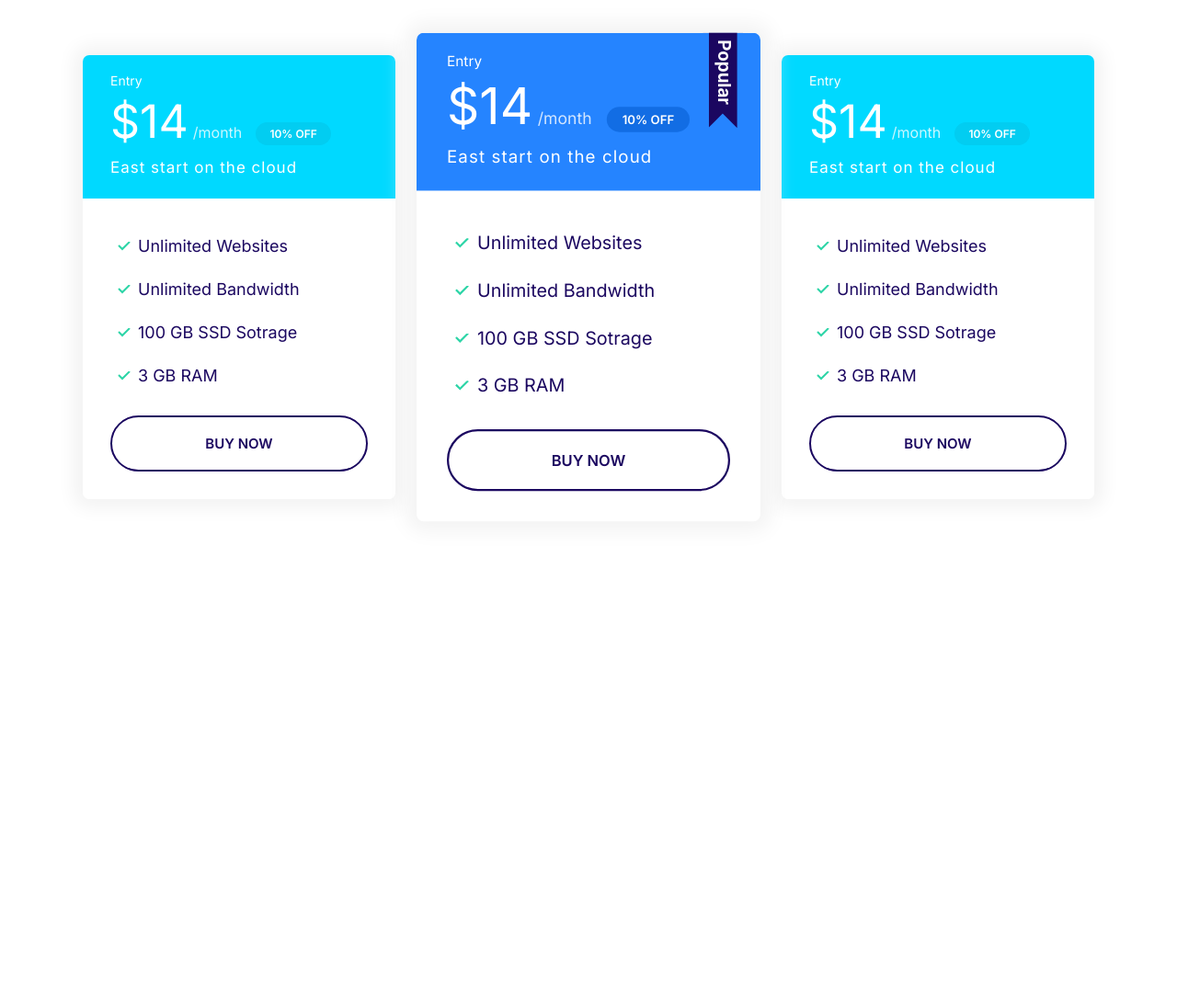
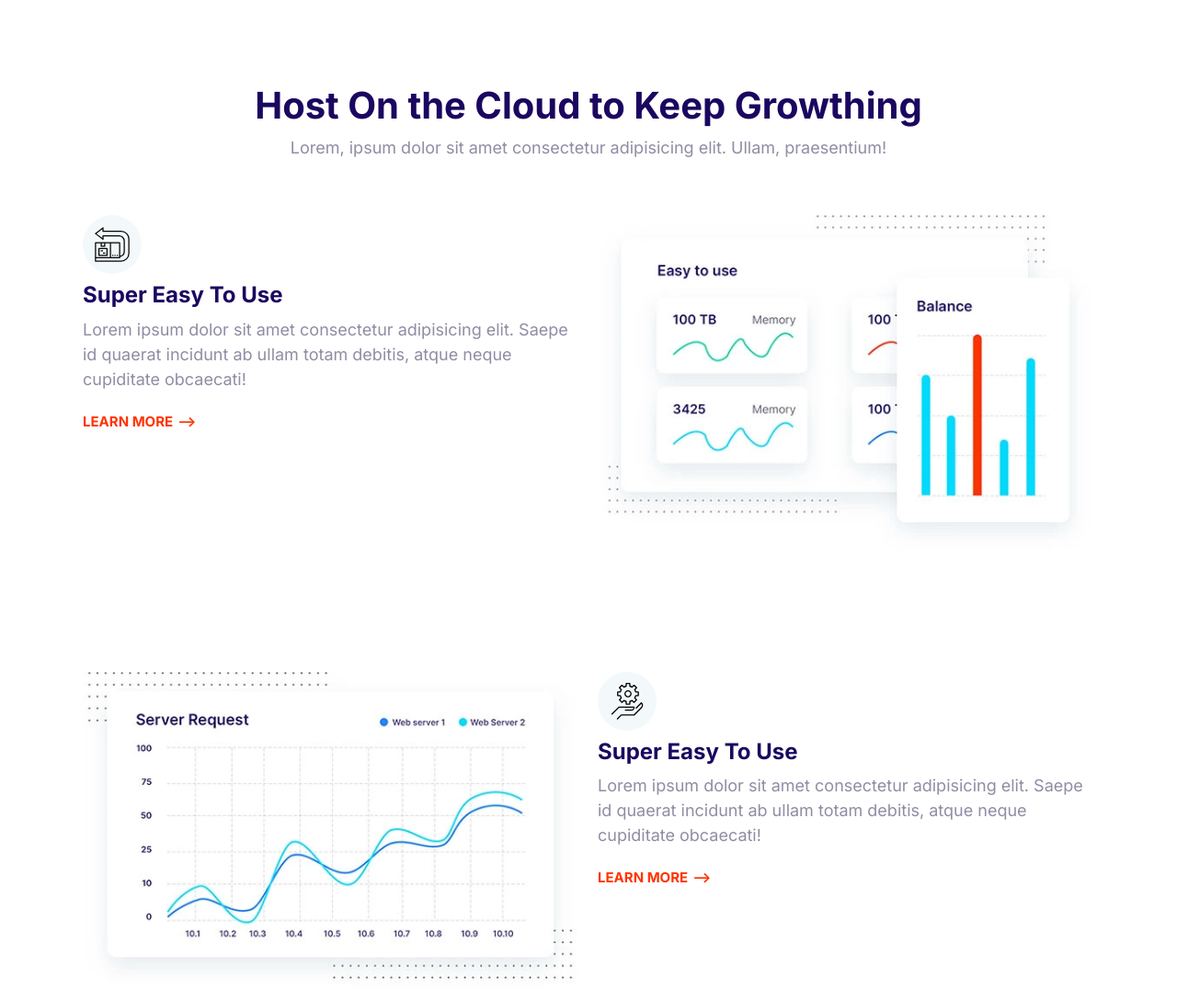
Before and after one commit to ZweNyiNyiHtwe/nyny-first-step, a plain HTML site: page index.html in a window 1280 px wide. Shown: the top 1088 px of the page at 92% size. Before the commit the page ends 800 px from the top, so only its background shows below. Drawn offline with Linux system fonts and the light colour scheme.

Commit message:
Build the Feature Component.

```diff
--- a/css/styles.css
+++ b/css/styles.css
@@ -750,3 +750,29 @@
   max-width: 500px;
   margin: 0 auto;
 }
+
+/* Features  */
+.feature{
+  gap: 4rem 2rem;
+  margin: 12rem 0;
+}
+.feature__heading{
+  margin: 1rem 0;
+}
+.feature__image{
+  width: 100%;
+}
+.feature:first-of-type{
+  margin-top: 6rem;
+}
+/* .block .easy-img{
+  max-width: 100px;
+  max-height: 100px;
+} */
+
+@media screen and (min-width:768px) {
+  .feature:nth-of-type(even) .feature__content{
+    order: 2;
+  }
+
+}
--- a/index.html
+++ b/index.html
@@ -12,72 +12,64 @@
     <link rel="stylesheet" href="css/styles.css">
 </head>
 <body>
-    <section class="block container block-plans">
-      <div class="grid grid--1x3">
-        <div class="plan">
-          <div class="card card--secondary">
-            <header class="card__header">
-              <h3 class="plan__name">Entry</h3>
-              <span class="plan__price">$14</span>
-              <span class="plan__billing-cycle">/month</span>
-              <span class="badge badge--secondary badge--small">10% OFF</span>
-              <span class="plan__description">East start on the cloud</span>
-            </header>
-            <div class="card__body">
-              <ul class="list list--tick">
-                <li class="list__item">Unlimited Websites</li>
-                <li class="list__item">Unlimited Bandwidth</li>
-                <li class="list__item">100 GB SSD Sotrage</li>
-                <li class="list__item">3 GB RAM</li>
-              </ul>
-              <button class="btn btn--outline btn--block">Buy Now</button>
-            </div>
-          </div>
-        </div>
+    <section class="block container">
+      <header class="block__header">
+        <h2>Host On the Cloud to Keep Growthing</h2>
+        <p>Lorem, ipsum dolor sit amet consectetur adipisicing elit. Ullam, praesentium!</p>
+      </header>
+      <article class="feature grid grid--1x2 ">
+        <div class="feature__content">
+          <span class="icon-container">
+            <svg class="icon">
+                <use xlink:href="images/sprite.svg#easy"></use>
+              </svg>
+        </span>
+        <h3 class="feature__heading">Super Easy To Use</h3>
+        <p>Lorem ipsum dolor sit amet consectetur adipisicing elit. Saepe id quaerat incidunt ab ullam totam debitis, atque neque cupiditate obcaecati!</p>
+        <a href="#" class="link-arrow">learn more</a>
+      </div>
+      <picture>
+        <source srcset="/images/resized/easy.webp 1x,/images/resized/easy@2x.webp 2x" type="image/webp">
+        <source srcset="/images/resized/easy.jpg 1x,/images/resized/easy@2x.jpg 2x" type="image/jpg">
+        <img class="feature__image" src="/images/easy@2x.jpg" alt="">
+        </picture>
+      </article>
 
-        <div class="plan plan--popular">
-          <div class="card card--primary">
-            <header class="card__header">
-              <h3 class="plan__name">Entry</h3>
-              <span class="plan__price">$14</span>
-              <span class="plan__billing-cycle">/month</span>
-              <span class="badge badge--primary badge--small">10% OFF</span>
-              <span class="plan__description">East start on the cloud</span>
-            </header>
-            <div class="card__body">
-              <ul class="list list--tick">
-                <li class="list__item">Unlimited Websites</li>
-                <li class="list__item">Unlimited Bandwidth</li>
-                <li class="list__item">100 GB SSD Sotrage</li>
-                <li class="list__item">3 GB RAM</li>
-              </ul>
-              <button class="btn btn--outline btn--block">Buy Now</button>
-            </div>
-          </div>
-        </div>
+      <article class="feature grid grid--1x2 ">
+        <div class="feature__content">
+          <span class="icon-container">
+            <svg class="icon">
+                <use xlink:href="images/sprite.svg#settings"></use>
+              </svg>
+        </span>
+        <h3 class="feature__heading">Super Easy To Use</h3>
+        <p>Lorem ipsum dolor sit amet consectetur adipisicing elit. Saepe id quaerat incidunt ab ullam totam debitis, atque neque cupiditate obcaecati!</p>
+        <a href="#" class="link-arrow">learn more</a>
+      </div>
+      <picture>
+        <source srcset="/images/resized/fast.webp 1x,/images/resized/fast@2x.webp 2x" type="image/webp">
+        <source srcset="/images/resized/fast.jpg 1x,/images/resized/fast@2x.jpg 2x" type="image/jpg">
+        <img class="feature__image" src="/images/fast@2x.jpg" alt="">
+        </picture>
+      </article>
 
-        <div class="plan">
-          <div class="card card--secondary">
-            <header class="card__header">
-              <h3 class="plan__name">Entry</h3>
-              <span class="plan__price">$14</span>
-              <span class="plan__billing-cycle">/month</span>
-              <span class="badge badge--secondary badge--small">10% OFF</span>
-              <span class="plan__description">East start on the cloud</span>
-            </header>
-            <div class="card__body">
-              <ul class="list list--tick">
-                <li class="list__item">Unlimited Websites</li>
-                <li class="list__item">Unlimited Bandwidth</li>
-                <li class="list__item">100 GB SSD Sotrage</li>
-                <li class="list__item">3 GB RAM</li>
-              </ul>
-              <button class="btn btn--outline btn--block">Buy Now</button>
-            </div>
-          </div>
-        </div>
-    </div>
-
+      <article class="feature grid grid--1x2 ">
+        <div class="feature__content">
+          <span class="icon-container">
+            <svg class="icon">
+                <use xlink:href="images/sprite.svg#settings"></use>
+              </svg>
+        </span>
+        <h3 class="feature__heading">Super Easy To Use</h3>
+        <p>Lorem ipsum dolor sit amet consectetur adipisicing elit. Saepe id quaerat incidunt ab ullam totam debitis, atque neque cupiditate obcaecati!</p>
+        <a href="#" class="link-arrow">learn more</a>
+      </div>
+      <picture>
+        <source srcset="/images/resized/wordpress.webp 1x,/images/resized/wordpress@2x.webp 2x" type="image/webp">
+        <source srcset="/images/resized/wordpress.jpg 1x,/images/resized/wordpress@2x.jpg 2x" type="image/jpg">
+        <img class="feature__image" src="/images/wordpress@2x.jpg" alt="">
+        </picture>
+      </article>
     </section>
     <script src="/js/main.js"></script>
 </body>
```
Also changed, not shown: components/features_block.html (added, +59 -0 lines), images/easy.jpg (added), images/resized/easy.png (added), images/resized/easy.webp (added), images/resized/easy@2x.png (added), images/resized/easy@2x.webp (added), images/resized/fast.jpg (added), images/resized/fast.webp (added), images/resized/fast@2x.jpg (added), images/resized/fast@2x.webp (added), images/resized/wordpress.jpg (added), images/resized/wordpress.webp (added), images/resized/wordpress@2x.jpg (added), images/resized/wordpress@2x.webp (added).
